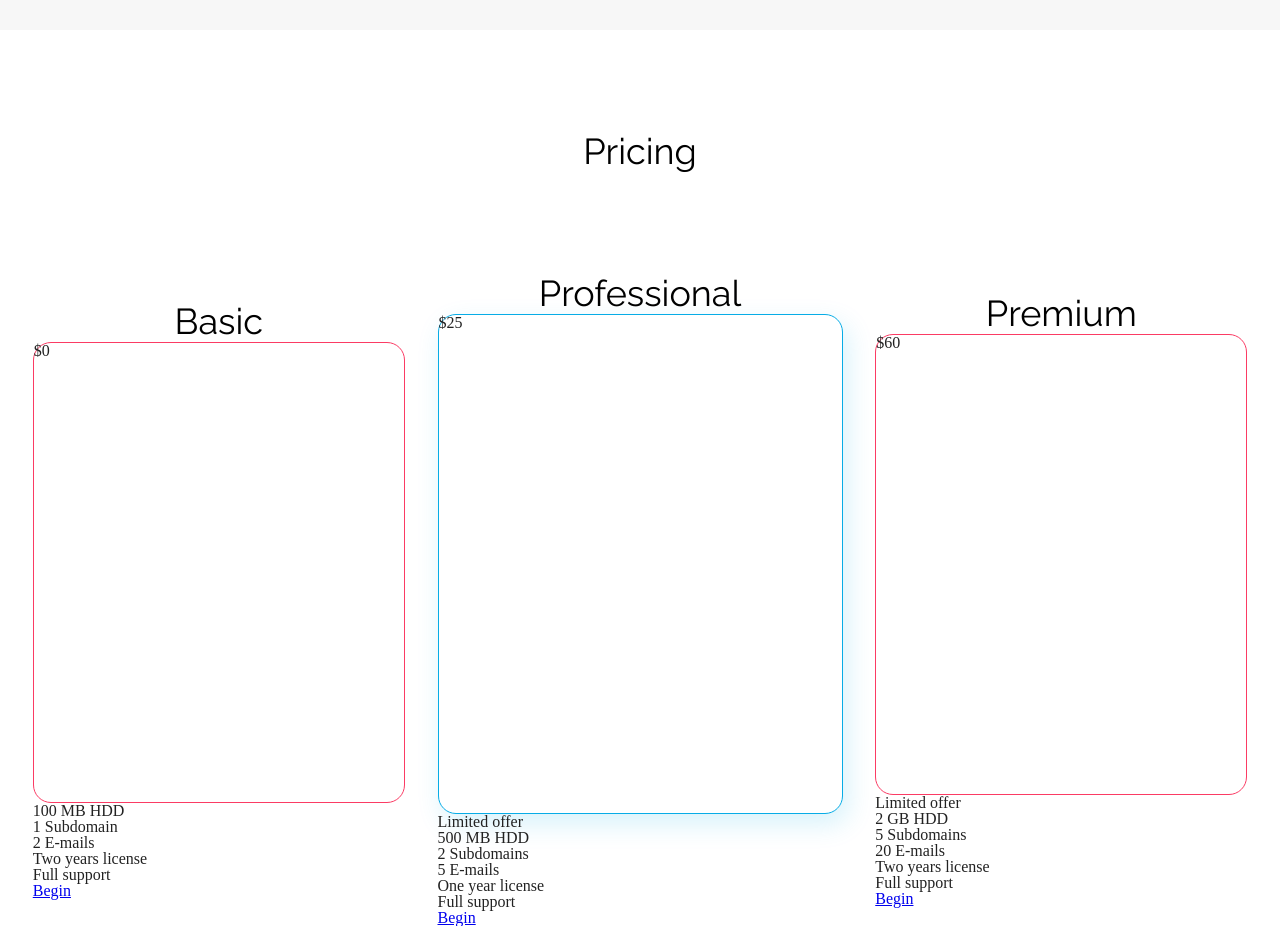
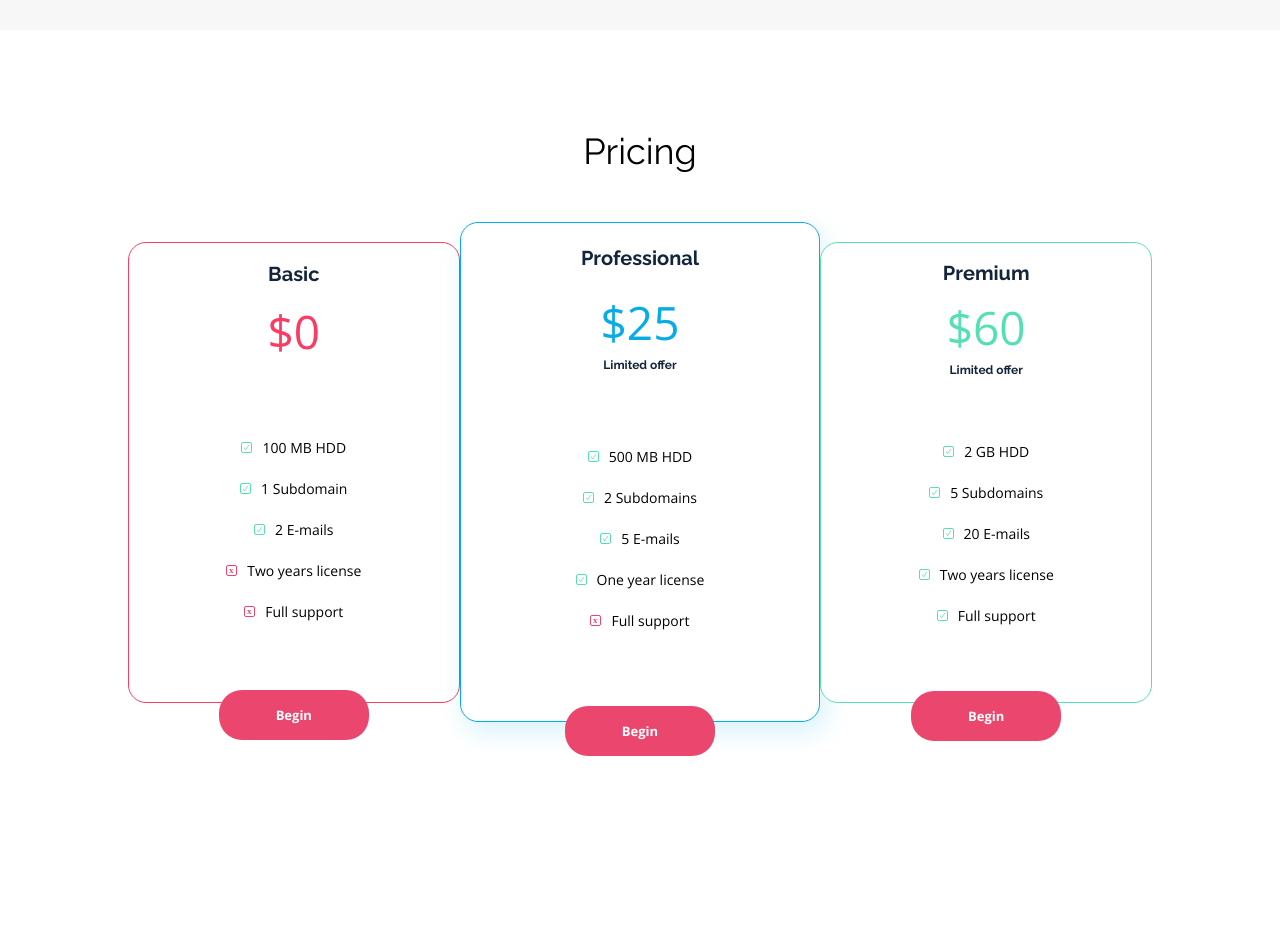
Before and after one commit to Kindziolek/BestShop, a plain HTML site: page index.html in a window 1280 px wide. Shown: the part 2740-3666 px from the top of the page. After the commit the page ends 3496 px from the top, so only its background shows below. Drawn offline with nearby package versions, Linux system fonts and the light colour scheme.

Commit message:
Sekcja PRICING

```diff
--- a/Styles/style.css
+++ b/Styles/style.css
@@ -462,6 +462,14 @@
     width: 100%;
 }
 
+.pricing_ofer {
+    display: flex;
+    flex-direction: column;
+    align-items: center;
+    width: 100vw;
+    margin-top: 100px;
+}
+
 .headline_pricing {
     text-align: center;
     font-size: 36px;
@@ -470,39 +478,128 @@
     letter-spacing: 0px;
     color: #000000;
     height: 42px;
-    margin-top: 100px;
 }
 
 .pricing_container {
-    width: 100vw;
+    width: 100%;
+    max-width: 80%;
     display: flex;
     justify-content: space-evenly;
     align-items: center;
+    margin-top: 50px;
 }
 
 .pricing_box {
-    display: block;
-}
-
-.price_pakiet {
     background-color: #FFFFFF;
     border: 1px solid;
     border-radius: 18px;
     width: 372px;
     height: 461px;
+    display: flex;
+    flex-direction: column;
+    justify-content: space-around;
+    align-items: center;
 }
 
-.pakiet_basic {
+.pricing_basic {
     border-color: #FB3B64;
+    color: #FB3B64;
 }
 
-.pakiet_professional {
+
+.pricing_professional {
     border-color: #07ACE6;
     box-shadow: 5px 10px 27px #07ACE629;
     width: 405px;
     height: 500px;
+    color: #07ACE6;
 }
 
-.pakiet_premium {
+.pricing_premium {
     border-color: #55DFB4;
+    color: #55DFB4;
 }
+
+.headline_pricing_box {
+    text-align: left;
+    font-weight: bold;
+    font-size: 20px;
+    line-height: 1px;
+    font-family: Raleway;
+    letter-spacing: 0px;
+    color: #13253B;
+    margin-top: 25px;
+}
+
+.price_pakiet {
+    text-align: left;
+    font-weight: 300;
+    font-size: 46px;
+    font-family: "Open Sans";
+    letter-spacing: 0px;
+    margin-top: 20px;
+}
+
+.pakiet_basic {
+    margin-bottom: 10px;
+}
+
+.limited_info {
+    text-align: left;
+    font-weight: bold;
+    font-size: 12px;
+    line-height: 1px;
+    font-family: Raleway;
+    letter-spacing: 0px;
+    color: #13253B;
+}
+
+.pricing_list {
+    margin-top: 50px;
+}
+
+.pricing_element {
+    text-align: center;
+    font-size: 14px;
+    line-height: 41px;
+    font-family: "Open Sans";
+    letter-spacing: 0px;
+    color: #000000;
+}
+
+.pricing_yes::before {
+    content: "";
+    width: 11px;
+    height: 11px;
+    display: inline-block;
+    margin-right: 10px;
+    background-image: url("../assets/Ckechmark-1.svg");
+  }
+
+.pricing_not::before {
+    content: "";
+    width: 11px;
+    height: 11px;
+    display: inline-block;
+    margin-right: 10px;
+    background-image: url("../assets/Close.svg");
+  }
+
+
+
+.btn {
+    position: relative;
+    bottom: -45px;
+    width: 150px;
+    height: 50px;
+    background-color: #EB476E;
+    border-radius: 23px;
+    text-decoration: none;
+    text-align: center;
+    font-weight: bold;
+    font-size: 13px;
+    line-height: 50px;
+    font-family: "Open Sans";
+    letter-spacing: 0px;
+    color: #FFFFFF;
+}
--- a/index.html
+++ b/index.html
@@ -92,13 +92,13 @@
 
 
     <section class="section_pricing">
-
+        <div class="pricing_ofer">
         <h2 class="headline_pricing">Pricing</h2>
 
         <div class="pricing_container">
 
             <div class="pricing_box pricing_basic">
-                <h3 class="headline_pricing">Basic</h3>
+                <h3 class="headline_pricing_box">Basic</h3>
                 <p class="price_pakiet pakiet_basic">$0</p>
                 <ul class="pricing_list">
                     <li class="pricing_element pricing_yes">100 MB HDD</li>
@@ -111,7 +111,7 @@
             </div>
 
             <div class="pricing_box pricing_professional">
-                <h3 class="headline_pricing">Professional</h3>
+                <h3 class="headline_pricing_box">Professional</h3>
                 <p class="price_pakiet pakiet_professional">$25</p>
                 <p class="limited_info">Limited offer</p>
                 <ul class="pricing_list">
@@ -125,7 +125,7 @@
             </div>
 
             <div class="pricing_box pricing_premium">
-                <h3 class="headline_pricing">Premium</h3>
+                <h3 class="headline_pricing_box">Premium</h3>
                 <p class="price_pakiet pakiet_basic">$60</p>
                 <p class="limited_info">Limited offer</p>
                 <ul class="pricing_list">
@@ -138,7 +138,7 @@
                 <a href="#" class="btn">Begin</a>
             </div>
         </div>
-
+    </div>
     </section>
 </body>
 </html>
```
